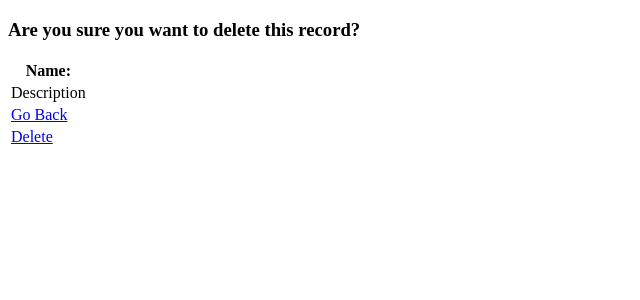
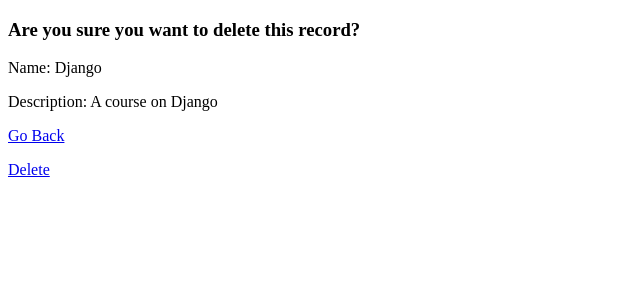
Before and after one commit to kylehawk2/Courses, a Django app: template main/apps/courses/templates/courses/destroy.html in a window 1280 px wide. Shown: the top 300 px of the page, without its empty margins (0-640 px from the left). Run offline with Django 3.2, Linux system fonts and the light colour scheme; the template is opened without the code that fills it: values that come from a table or form of the project are taken from there, others are empty; data comes from the database, SQL or seed files in the repository; parts of the project's set-up code (start-up, migrations or seed data) failed here and were passed over.

Commit message:
First Commit

```diff
--- a/main/apps/courses/templates/courses/destroy.html
+++ b/main/apps/courses/templates/courses/destroy.html
@@ -8,23 +8,9 @@
 </head>
 <body>
     <h3>Are you sure you want to delete this record?</h3>
-    <table>
-        <tr>
-            <th>Name:</th>
-            <th>{{course.name}}</th>
-        </tr>
-        <tr>
-            <td>Description</td>
-            <td>{{course.desc}}</td>
-        </tr>
-        <tr>
-            <td><a href="/">Go Back</a></td>
-        </tr>
-        <tr>
-            <td>
-                <a href="/{{course.id}}/destroy">Delete</a>
-            </td>
-        </tr>
-    </table>
+    <p>Name: {{ course.name }}</p>
+    <p>Description: {{ course.desc }}</p>
+    <p><a href="/">Go Back</a></p>
+    <p><a href="/destroy/{{ course.id }}">Delete</a></p>
 </body>
 </html>
--- a/main/apps/courses/urls.py
+++ b/main/apps/courses/urls.py
@@ -1,5 +1,6 @@
 from django.conf.urls import url
 from . import views
 urlpatterns = [
-    url(r'^$', views.index)
+    url(r'^$', views.index),
+    url(r'^destroy/(?P<id>\d+)$', views.destroy)
 ]
--- a/main/apps/courses/views.py
+++ b/main/apps/courses/views.py
@@ -6,7 +6,7 @@
 from django.contrib import messages
 
 def index(request):
-    return render(request, 'courses/index.html', { "course": Course.objects.all() })
+    return render(request, 'courses/index.html', { "courses": Course.objects.all() })
 
 def destroy(request, id):
-    return render(request, 'courses/destroy.html')
+    return render(request, 'courses/destroy.html', {"courses": Course.objects.get(id=int(id))})
```
Also changed, not shown: 12 other files.
